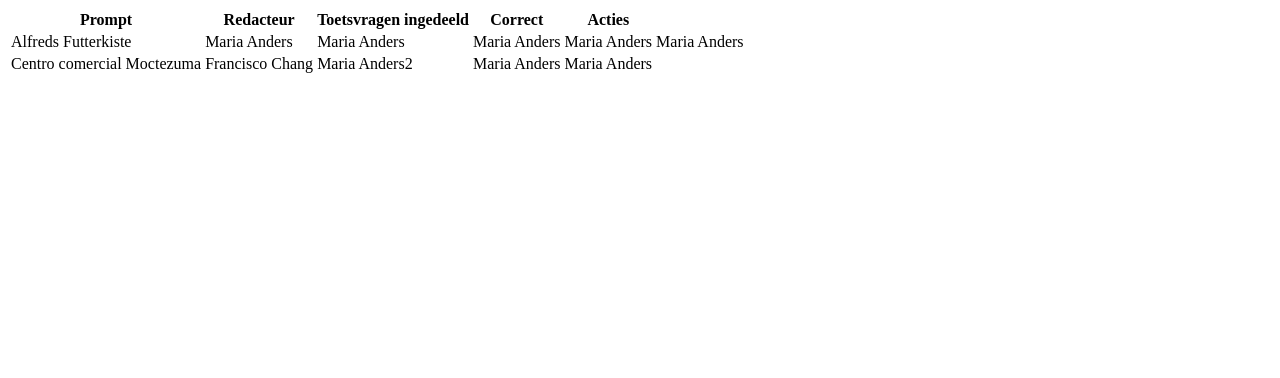
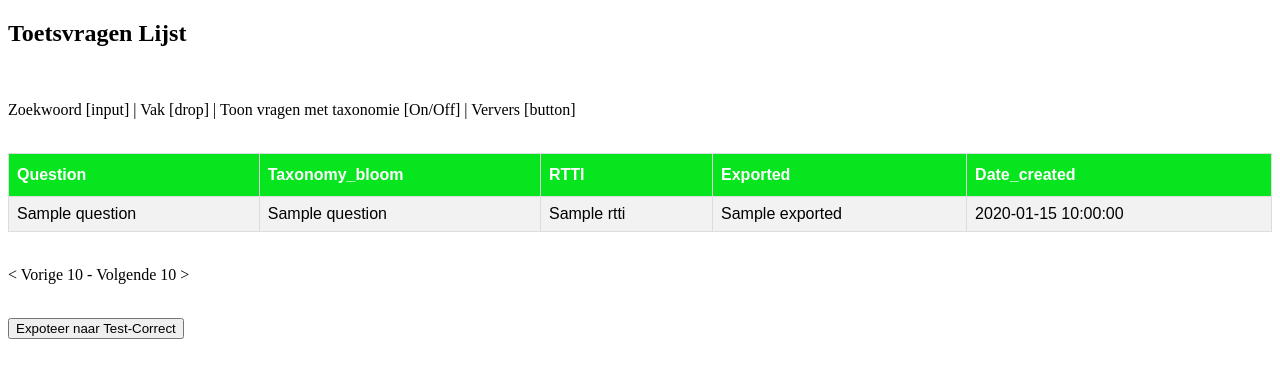
Before and after one commit to tuwi-0808374/WP2-TestCorrect-Project, a Flask app: template templates/toetsvragenScherm.html in a window 1280 px wide. Shown: the top 378 px of the page. Run offline with Flask 3, Linux system fonts and the light colour scheme; the template is opened without the code that fills it: most values are stand-ins (such as "Sample title", 1, 10 or a date in 2020).

Commit message:
Table style gegeven en nog tekst toegevoegd

```diff
--- a/app.py
+++ b/app.py
@@ -1,4 +1,4 @@
-from selectors import SelectSelector
+
 
 from flask import *
 
@@ -9,7 +9,7 @@ app.secret_key = "geheime_sleutel"
 
 @app.route('/')
 def home_page():
-    return "<p>Home Page <br></p><p><a href="'/list_users'">list users</a></p>"
+    return "<p>Home Page <br></p><p><a href="'/list_users'">list users</a></p> <br><p><a href="'/toetsvragenScherm'">toetsvragenScherm</a></p>"
 
 @app.route('/list_users')
 def list_user():
@@ -17,6 +17,15 @@ def list_user():
         user_model = User()
         all_users = user_model.get_users()
         return render_template("user_list.html", all_users = all_users)
+    else:
+        return "Niet ingelogd of geen admin"
+
+@app.route('/toetsvragenScherm')
+def toetsvragenScherm():
+    if check_user_is_admin():
+        user_model = User()
+        all_users = user_model.get_users()
+        return render_template("/toetsvragenScherm.html")
     else:
         return "Niet ingelogd of geen admin"
 
--- a/templates/toetsvragenScherm.html
+++ b/templates/toetsvragenScherm.html
@@ -3,31 +3,57 @@
 <head>
   <meta charset="UTF-8">
   <title>Toetsvragen</title>
+    <style>
+#questions {
+  font-family: Arial, Helvetica, sans-serif;
+  border-collapse: collapse;
+  width: 100%;
+}
+
+#questions td, #questions th {
+  border: 1px solid #ddd;
+  padding: 8px;
+}
+
+#questions tr:nth-child(even){background-color: #f2f2f2;}
+
+#questions tr:hover {background-color: #ddd;}
+
+#questions th {
+  padding-top: 12px;
+  padding-bottom: 12px;
+  text-align: left;
+  background-color: #06e51d;
+  color: white;
+}
+</style>
 </head>
 <body>
-    <table>
+<h2>Toetsvragen Lijst</h2>
+<br>
+<p>Zoekwoord [input] | Vak [drop] | Toon vragen met taxonomie [On/Off] | Ververs [button]</p>
+<br>
+    <table id="questions">
   <tr>
-    <th>Prompt</th>
-      <th>Redacteur</th>
-      <th>Toetsvragen ingedeeld</th>
-      <th>Correct</th>
-      <th>Acties</th>
+      <th>Question</th>
+      <th>Taxonomy_bloom</th>
+      <th>RTTI</th>
+      <th>Exported</th>
+      <th>Date_created</th>
   </tr>
+        {% for question in questions %}
   <tr>
-    <td>Alfreds Futterkiste</td>
-    <td>Maria Anders</td>
-      <td>Maria Anders</td>
-      <td>Maria Anders</td><td>Maria Anders</td>
-      <td>Maria Anders</td>
-
+    <td>{{questions.question}}</td>
+    <td>{{questions.taxonomy_bloom}}</td>
+      <td>{{questions.rtti}}</td>
+      <td>{{questions.exported}}</td>
+      <td>{{questions.date_created}}</td>
   </tr>
-  <tr>
-    <td>Centro comercial Moctezuma</td>
-    <td>Francisco Chang</td>
-      <td>Maria Anders2</td>
-      <td>Maria Anders</td>
-      <td>Maria Anders</td>
-  </tr>
+        {% endfor %}
 </table>
+<br>
+<p id="pijltjes">< Vorige 10 - Volgende 10 ></p>
+<br>
+<button id="button">Expoteer naar Test-Correct</button>
 </body>
 </html>
```
